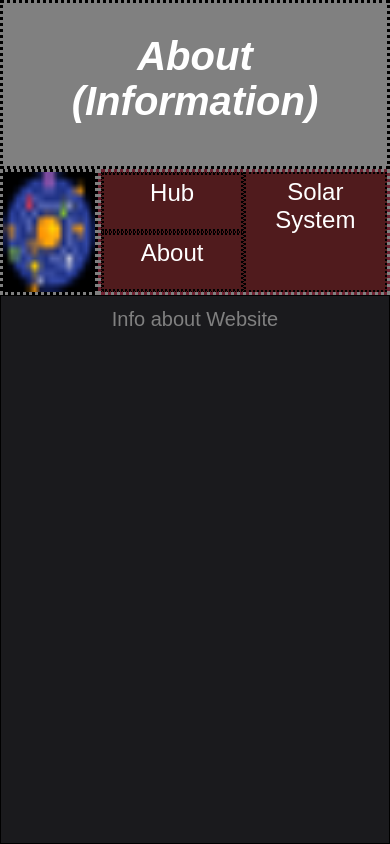
After one commit to Diogo-a21905661/SpaceHub, a PHP site: page /about.html in a window 390 px wide. The commit adds this page. Run offline with PHP 8.4, Linux system fonts and the light colour scheme.

Commit message:
Added the About Page
Added the "About" page, though i havent completed it yet. Finished the Dropdown menu and added the mobile display, so the website works on mobile too.

```diff
--- /dev/null
+++ b/about.html
@@ -0,0 +1,53 @@
+<!DOCTYPE html>
+<html lang="pt">
+<head>
+    <link rel="stylesheet" href="layoutPages.css">
+    <meta charset="UTF-8">
+    <meta name="description" content="Hub para demonstrar a beleza do espaço. Feito para servir como projeto para a disciplina de programação web.">
+    <meta name="keywords" content="SpaceHub,Lusofona,HTML,Programação Web,Trabalhos,Base,Projeto,Espaço,Programação,Planetas,Terra">
+    <meta name="viewport" content="width=device-width, initial-scale=1">
+    <link rel="shortcut icon" type="image/png" href="../images/solarSystem.png" />
+    <title>SpaceHub</title>
+</head>
+<body>
+    <aside class="title">
+        <h1>About (Information)</h1>
+    </aside>
+    <header>
+        <figure>
+            <img src="images/solarSystem.png" alt="Solar System" max-width="100%" height="100%">
+        </figure>
+    </header>
+
+    <main>
+        <section>
+            <p>Info about Website</p>
+        </section>
+    </main>
+
+    <nav>
+        <li class="infoTab">
+            <a href="index.html">Hub</a>
+        </li>
+        <li class="infoTab">
+            <a href="about.html">About</a>
+        </li>
+        <ul>
+            <li>
+                <a href="planets/sun.html">Solar System</a>
+                <ul>
+                    <li><a href="planets/mercury.html">Mercury</a></li>
+                    <li><a href="planets/venus.html">Venus</a></li>
+                    <li><a href="planets/earth.html">Earth</a></li>
+                    <li><a href="planets/mars.html">Mars</a></li>
+                    <li><a href="planets/jupiter.html">Jupiter</a></li>
+                    <li><a href="planets/saturn.html">Saturn</a></li>
+                    <li><a href="planets/uranus.html">Uranus</a></li>
+                    <li><a href="planets/neptune.html">Neptune</a></li>
+                <ul>
+            </li>
+        </ul>
+    </nav>
+
+</body>
+</html>
--- a/index.html
+++ b/index.html
@@ -9,12 +9,14 @@
     <link rel="shortcut icon" type="image/png" href="images/solarSystem.png" />
     <title>SpaceHub</title>
 </head>
-<body class="backgroundHub" id="gridHub">
+<body class="backgroundHub">
     <header class="backdrop">
         <h1 class="keepCenter"> SpaceHub </h1>
     </header>
     <aside>
-        <p>Pequena descrição do sistema solar</p>
+        <p>Your main website for all the information about the planets of our solar system!</p>
+
+        <p>By definition, a planet is a large object that orbits a star. To be a planet, an object must be massive enough for gravity to have squeezed it into a spherical, or round, shape. It must also be large enough for gravity to have swept up any rocky or icy objects from its path, or orbit, around the star.</p>
     </aside>
 
     <main>
--- /dev/null
+++ b/layoutPages.css
@@ -0,0 +1,235 @@
+* {
+    /* Feito para o layout responsivo */
+    box-sizing: border-box;
+
+    /*Definir a familia, o tamanho e as cores do texto */
+    font-family: fantasy;
+    font-size: 1em;
+    color: white;
+
+    /* Feito para o CSS Grid preencher a página toda */
+    margin: 0;
+    padding: 0;
+}
+
+/*Definir o tamanho do titulo */
+h1 {
+    font-size: 2.5em;
+    font-style: italic;
+    font-weight: bold;
+}
+
+/* Opções de movimentação para o titulo */
+.keepLeft {
+    float: left;
+}
+
+.keepRight {
+    float: right;
+}
+
+/* CSS Grid e Flexbox do Planet */
+header {
+    grid-area: header;
+    background-color: black;
+
+    border: grey;
+    border-style: dotted;
+    border-width: 3px;
+}
+
+header > figure > img {
+    width: 100%;
+    height: 100%;
+
+    padding-top: 10%;
+}
+
+/*Sets the main area for CSS grid*/
+main {
+    grid-area: main;
+    background-color: #1a1a1d;
+
+    border: black;
+    border-style: solid;
+    border-width: 1px;
+}
+
+/*Spaces between texts */
+main section {
+    padding: 3%;
+}
+
+/*Define the color and the size of the text */
+main section p {
+    font-size: 1.25em;
+    color: grey;
+}
+
+main section p ~ p {
+    padding-top: 3%;
+}
+
+main section h3 {
+    font-size: 1.5em;
+    font-style: italic;
+}
+
+nav {
+    grid-area: nav;
+    background-color: #6f2232;
+
+    border: grey;
+    border-style: dotted;
+    border-width: 3px;
+}
+
+/* Feito para centrar o titulo corretamente com o menu de navegação */
+
+.title {
+    grid-area: title;
+    background-color: grey;
+
+    border-style: dotted;
+    border-width: 3px;
+    border-color: black;
+
+    padding: 8%;
+}
+
+/* Menu de CSS Grid */
+
+body {
+    display: grid;
+    width: 100%;
+    height: 100vh;
+    grid-template-rows: 20% 80%;
+    grid-template-columns: 40% 60%;
+    grid-template-areas:
+    'title nav nav'
+    'header main main'
+    'header main main';
+    background-color: #1a1a1d;
+}
+
+/* Align all text in the planet pages at the center */
+
+body > * {
+    text-align: center;
+}
+
+/*Info menu*/
+.infoTab {
+    background-color: #501b1d;
+
+    border-style: dotted;
+    border-width: 1px;
+    border-color: black;
+
+    text-align: justify;
+    list-style-type: none;
+    text-decoration: none;
+
+    height: 50%;
+    width: 50%;
+}
+
+/* Dropdown menu */
+nav ul {
+    position: relative;
+    left: 50%;
+    bottom: 100%;
+
+    text-decoration: none;
+    list-style-type: none;
+    background-color: #501b1d;
+
+    text-align: justify;
+
+    height: 100%;
+    width: 50%;
+}
+
+nav > ul > li ul {
+    display: none;
+    text-decoration: none;
+}
+
+nav ul li {
+    display: inline;
+    position: relative;
+}
+
+/*Buttons for the dropdown menu */
+nav a {
+    display: inline-block;
+
+    width: 100%;
+    height: 100%;
+
+    text-decoration: none;
+    white-space: pre-wrap;
+
+    font-size: 1.5em;
+    text-align: center;
+    padding: 3%;
+
+    border-style: dotted;
+    border-width: 2px;
+    border-color: black;
+}
+
+nav a:hover {
+    background-color: grey;
+}
+
+nav > ul li:hover > ul {
+    display: inline-block;
+    position: absolute;
+
+    border-style: dotted;
+    border-width: 3px;
+    border-color: grey;
+
+    width: 100%;
+}
+
+nav > ul > li:hover > ul {
+    display: inline-table;
+    position: relative;
+
+    top: 0%;
+    left: 0%;
+
+    background-color: #6f2232;
+}
+
+/* Design responsivo para Telefone e para Tablet */
+@media only screen and (max-width: 768px) {
+    /*Definimos o CSS Grid de novo para o tablet e telefone */
+
+    body {
+        display: grid;
+        width: 100%;
+        height: 100vh;
+        grid-template-rows: 20% 15% 65%;
+        grid-template-columns: 25% 75%;
+        grid-template-areas:
+        'title title title'
+        'header nav nav'
+        'main main main';
+        background-color: #1a1a1d;
+    }
+
+    header > figure > img {
+        width: 100%;
+        height: 100%;
+
+        padding-top: 0%;
+    }
+
+    figure {
+        width: 100%;
+        height: 100%;
+    }
+}
```
Also changed, not shown: layoutHub.css (+244 -9 lines), planets/earth.html (+9 -6 lines), planets/jupiter.html (+9 -6 lines), planets/mars.html (+9 -6 lines), planets/mercury.html (+9 -6 lines), planets/neptune.html (+9 -6 lines), planets/saturn.html (+9 -6 lines), planets/sun.html (+9 -6 lines), planets/uranus.html (+9 -6 lines), planets/venus.html (+9 -6 lines), images/solarSystem1.jpg (added).
